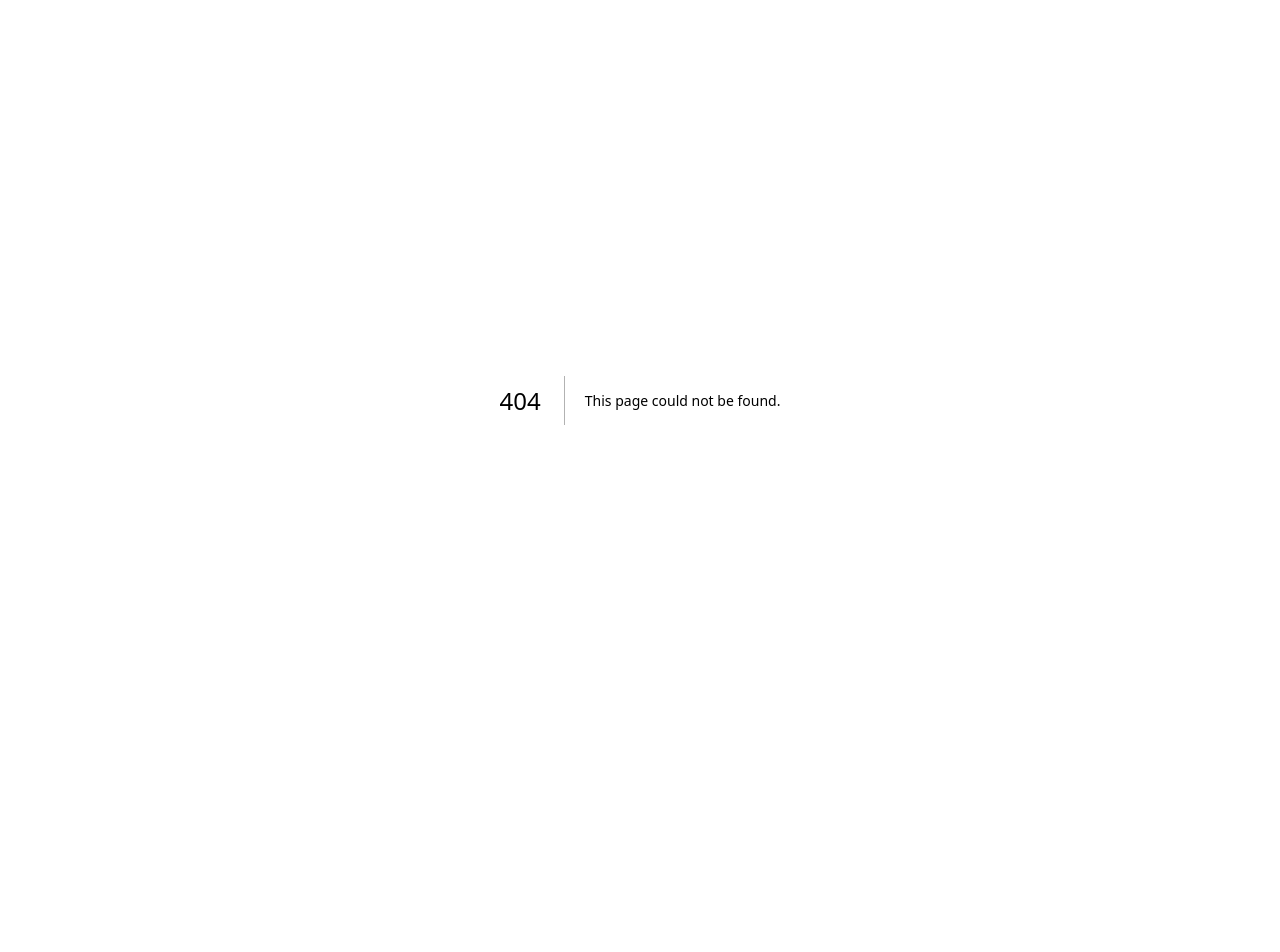
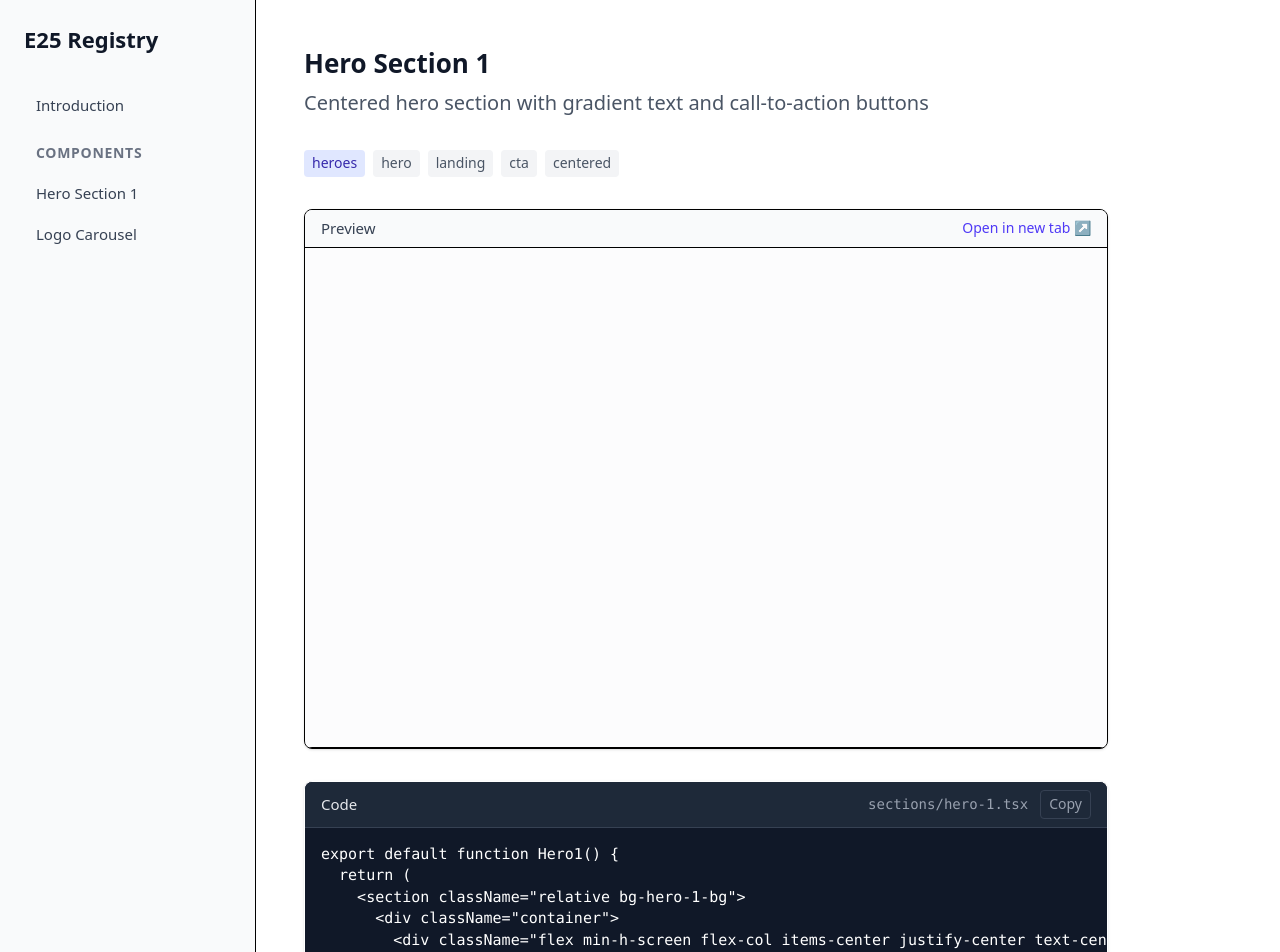
Before and after one commit to neilunderwood-e25/e25sbl-registry, a Next.js app: page /docs/hero-1 in a window 1280 px wide. Before the commit this address had no page. Shown: the top 952 px of the page. Before the commit the page ends 800 px from the top, so only its background shows below. Built offline with nearby package versions, Linux system fonts and the light colour scheme.

Commit message:
Add marquee animation to logo carousel and include sample logo SVG

```diff
--- /dev/null
+++ b/app/docs/[slug]/page.tsx
@@ -0,0 +1,108 @@
+import CopyButton from "@/components/copy-button";
+import fs from "fs";
+import path from "path";
+import { notFound } from "next/navigation";
+import registry from "@/registry/registry.json";
+
+interface PageProps {
+  params: Promise<{
+    slug: string;
+  }>;
+}
+
+export async function generateStaticParams() {
+  return registry.sections.map((section) => ({
+    slug: section.id,
+  }));
+}
+
+export default async function DocPage({ params }: PageProps) {
+  const { slug } = await params;
+
+  const section = registry.sections.find((s) => s.id === slug);
+
+  if (!section) {
+    notFound();
+  }
+
+  const filePath = path.join(process.cwd(), section.files.component);
+  let code = "";
+
+  try {
+    code = fs.readFileSync(filePath, "utf-8");
+  } catch (error) {
+    console.error(`Error reading file: ${filePath}`, error);
+    code = "// Error reading file content";
+  }
+
+  return (
+    <div className="space-y-8 pb-12">
+      <div>
+        <h1 className="text-3xl font-bold text-gray-900 mb-2">{section.name}</h1>
+        <p className="text-gray-600 text-lg">{section.description}</p>
+      </div>
+
+      <div className="flex flex-wrap gap-2">
+        <span className="bg-indigo-100 text-indigo-800 text-xs px-2 py-1 rounded font-medium">
+          {section.category}
+        </span>
+        {section.tags.map((tag) => (
+          <span
+            key={tag}
+            className="bg-gray-100 text-gray-600 text-xs px-2 py-1 rounded"
+          >
+            {tag}
+          </span>
+        ))}
+      </div>
+
+      <div className="border rounded-lg overflow-hidden bg-white shadow-sm">
+        <div className="bg-gray-50 px-4 py-2 border-b flex justify-between items-center">
+          <h3 className="font-medium text-sm text-gray-700">Preview</h3>
+          <a
+            href={`/preview/${section.id}`}
+            target="_blank"
+            rel="noopener noreferrer"
+            className="text-xs text-indigo-600 hover:text-indigo-800 flex items-center gap-1"
+          >
+            Open in new tab ↗
+          </a>
+        </div>
+        <div className="relative w-full border-b bg-gray-50/50 h-[500px]">
+           <iframe
+             src={`/preview/${section.id}`}
+             className="w-full h-full border-0"
+             title={`${section.name} preview`}
+           />
+        </div>
+      </div>
+
+      <div className="border rounded-lg overflow-hidden bg-gray-900 text-white shadow-sm">
+        <div className="bg-gray-800 px-4 py-2 border-b border-gray-700 flex justify-between items-center">
+          <h3 className="font-medium text-sm text-gray-200">Code</h3>
+          <div className="flex items-center gap-3">
+            <span className="text-xs text-gray-400 font-mono">
+              {section.files.component}
+            </span>
+            <CopyButton text={code} />
+          </div>
+        </div>
+        <div className="max-h-[500px] overflow-y-auto">
+          <pre className="p-4 overflow-x-auto text-sm font-mono">
+            <code>{code}</code>
+          </pre>
+        </div>
+      </div>
+
+      <div className="bg-gray-50 p-6 rounded-lg border">
+        <h3 className="font-semibold text-gray-900 mb-2">Installation</h3>
+        <p className="text-sm text-gray-600 mb-3">
+          Run the following command to add this component to your project:
+        </p>
+        <div className="bg-white border rounded p-3 font-mono text-sm text-gray-700 overflow-x-auto">
+          <code>npx @neilunderwood/e25sbl {section.id}</code>
+        </div>
+      </div>
+    </div>
+  );
+}
--- /dev/null
+++ b/app/docs/layout.tsx
@@ -0,0 +1,45 @@
+import Link from "next/link";
+import registry from "@/registry/registry.json";
+
+export default function DocsLayout({
+  children,
+}: {
+  children: React.ReactNode;
+}) {
+  return (
+    <div className="flex min-h-screen flex-col md:flex-row">
+      <aside className="w-full md:w-64 border-r bg-gray-50 p-6 md:min-h-screen shrink-0">
+        <div className="mb-8">
+          <Link href="/" className="text-xl font-bold text-gray-900">
+            E25 Registry
+          </Link>
+        </div>
+        <nav className="space-y-1">
+          <Link
+            href="/docs"
+            className="block px-3 py-2 text-sm font-medium text-gray-700 hover:bg-gray-100 rounded-md"
+          >
+            Introduction
+          </Link>
+          <div className="pt-4 pb-2">
+            <h3 className="px-3 text-xs font-semibold text-gray-500 uppercase tracking-wider">
+              Components
+            </h3>
+          </div>
+          {registry.sections.map((section) => (
+            <Link
+              key={section.id}
+              href={`/docs/${section.id}`}
+              className="block px-3 py-2 text-sm font-medium text-gray-700 hover:bg-gray-100 rounded-md"
+            >
+              {section.name}
+            </Link>
+          ))}
+        </nav>
+      </aside>
+      <main className="flex-1 p-6 md:p-12 max-w-[900px] w-full">
+        {children}
+      </main>
+    </div>
+  );
+}
--- /dev/null
+++ b/app/docs/page.tsx
@@ -0,0 +1,20 @@
+export default function DocsPage() {
+  return (
+    <div className="prose max-w-none">
+      <h1 className="text-3xl font-bold text-gray-900 mb-6">Introduction</h1>
+      <p className="text-lg text-gray-600 mb-4">
+        Welcome to the E25 Section Library Registry documentation. Here you can explore our collection of production-ready website sections.
+      </p>
+      <p className="text-gray-600 mb-4">
+        Each component is designed to be copy-pasted directly into your project. They are built with Tailwind CSS and React, ensuring they are easy to customize and integrate.
+      </p>
+      <h2 className="text-2xl font-semibold text-gray-900 mt-8 mb-4">Getting Started</h2>
+      <div className="bg-gray-900 text-white p-4 rounded-md mb-6 font-mono text-sm">
+        <code>npx @neilunderwood/e25sbl init</code>
+      </div>
+      <p className="text-gray-600">
+        Run the init command to set up the necessary dependencies in your project. Then you can add individual components using their ID.
+      </p>
+    </div>
+  );
+}
--- a/app/page.tsx
+++ b/app/page.tsx
@@ -6,7 +6,13 @@ import registry from "@/registry/registry.json";
 export default function Home() {
   return (
     <div className="min-h-screen bg-gray-50 py-12 px-4 sm:px-6 lg:px-8">
-      <div className="container">
+      <div className="container mx-auto">
+        <div className="flex justify-end mb-8">
+            <Link href="/docs" className="text-sm font-medium text-gray-600 hover:text-gray-900">
+                Documentation →
+            </Link>
+        </div>
+
         {/* Header */}
         <div className="text-center mb-12">
           <h1 className="text-4xl font-bold text-gray-900 mb-4">
--- /dev/null
+++ b/components/copy-button.tsx
@@ -0,0 +1,22 @@
+"use client";
+
+import { useState } from "react";
+
+export default function CopyButton({ text }: { text: string }) {
+  const [copied, setCopied] = useState(false);
+
+  const handleCopy = async () => {
+    await navigator.clipboard.writeText(text);
+    setCopied(true);
+    setTimeout(() => setCopied(false), 2000);
+  };
+
+  return (
+    <button
+      onClick={handleCopy}
+      className="text-xs text-gray-400 hover:text-white transition-colors border border-gray-700 rounded px-2 py-1"
+    >
+      {copied ? "Copied!" : "Copy"}
+    </button>
+  );
+}
```
